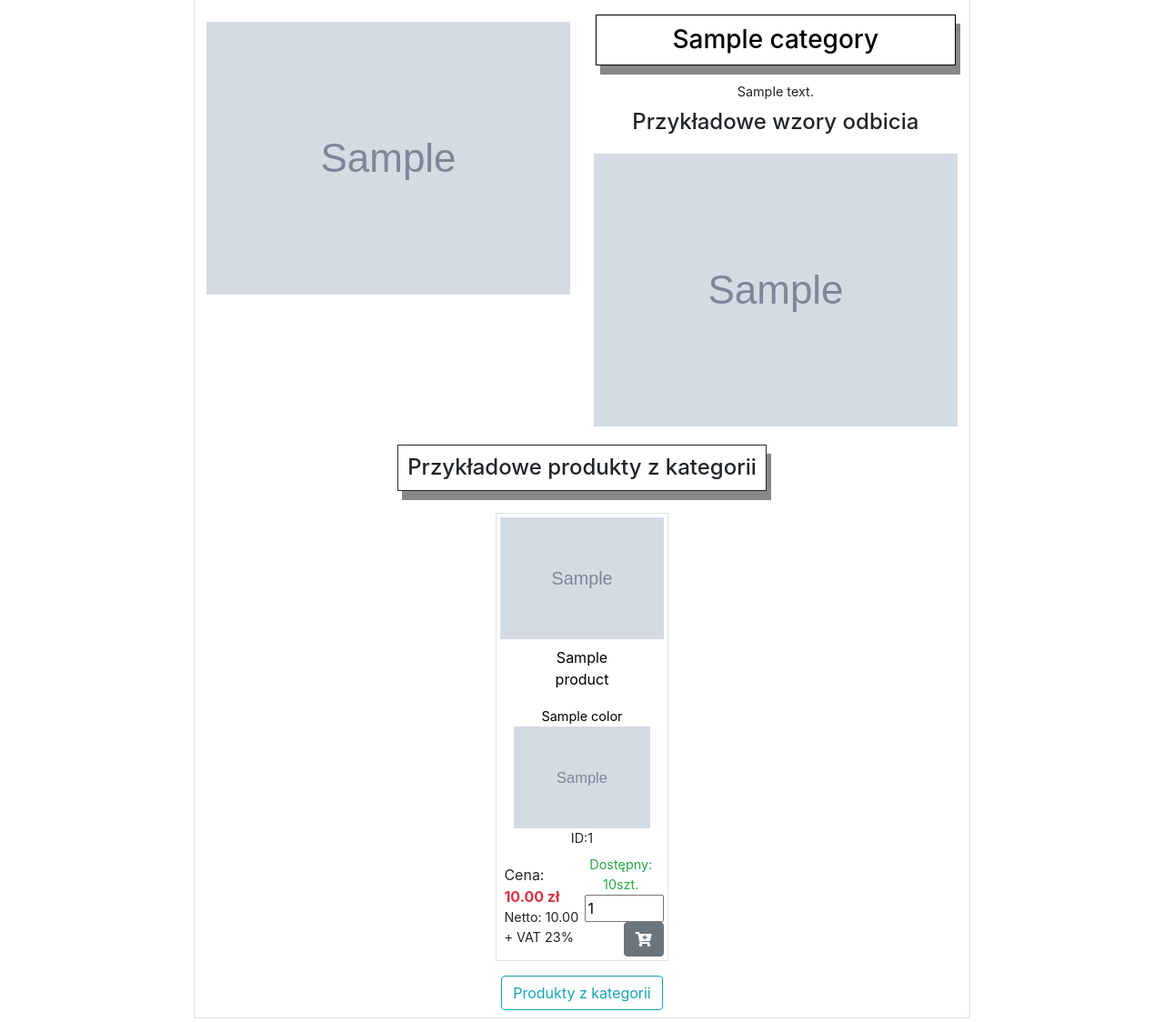
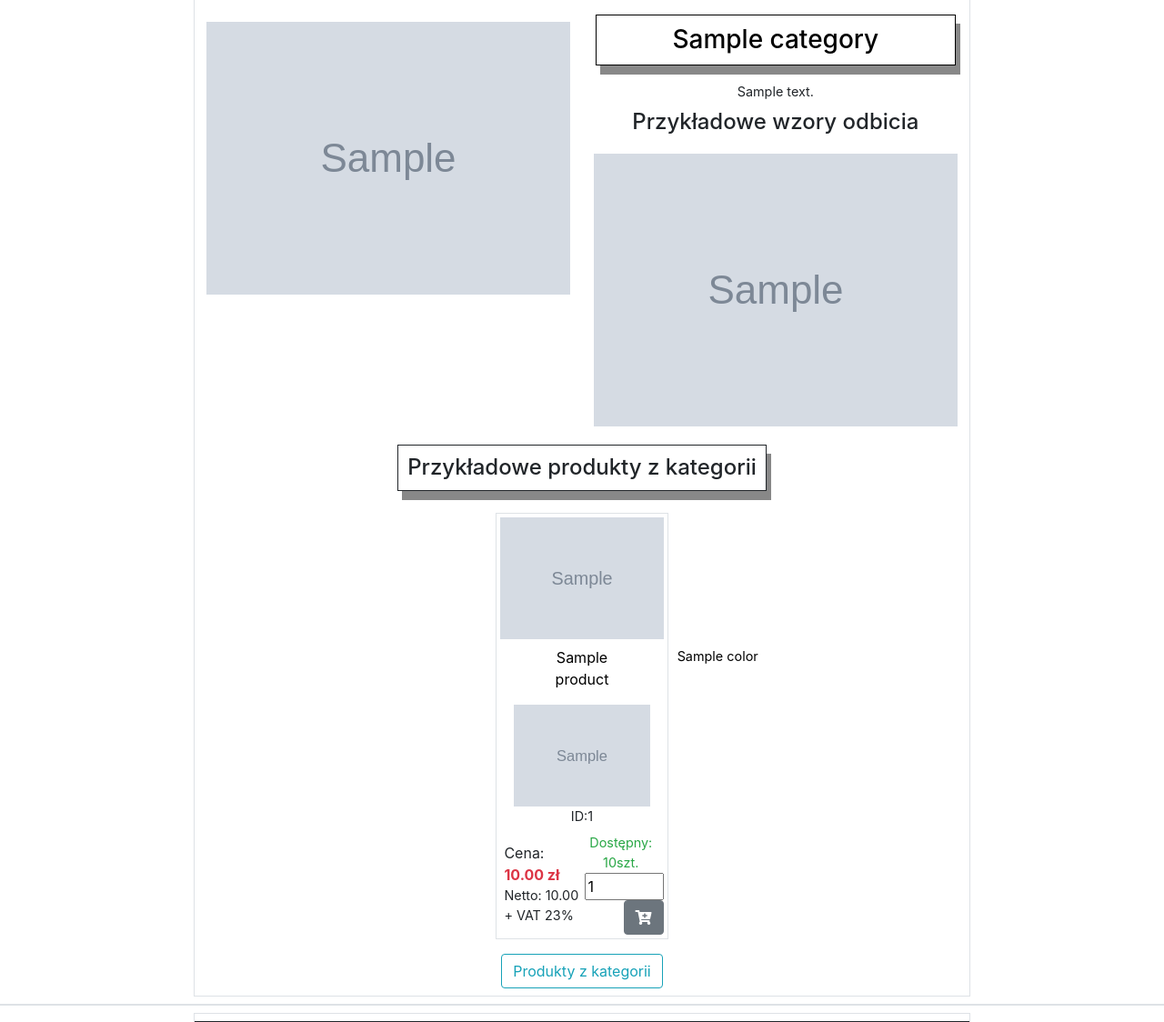
Before and after one commit to KennyDaktyl/pieczatki-colop.pl, a Django app: template front/templates/front/welcome.html in a window 1280 px wide. Shown: the part 1667-2791 px from the top of the page at 91% size. Run offline with Django 3.2, Linux system fonts and the light colour scheme; tables that the repository leaves empty hold one stand-in row (values such as "Sample post"); the template is opened without the code that fills it: values that come from a table or form of the project are taken from there, most other values are stand-ins (such as "Sample title", 1, 10 or a date in 2020); grey boxes marked "Sample" are stand-in pictures; some libraries are stand-ins or nearby versions.

Commit message:
bug fixed

```diff
--- a/front/templates/front/welcome.html
+++ b/front/templates/front/welcome.html
@@ -134,7 +134,7 @@
                         title="{{prod.title}}">
                     {% endthumbnail %}
                 </div>
-                <a href="" class="col-12 mx-auto text-center mt-2" title="Link do produktu {{prod.name}}">
+                <a href="" class="col-12 mx-auto text-center mt-2 d-flex align-items-start" title="Link do produktu {{prod.name}}">
                     <p class="col-12 mx-auto text-center">{{prod.name}}</p>
                     <small class="col-12 mx-auto text-center {{prod.color.class_text}}">{{prod.color.name}}</small>
                 </a>
```
